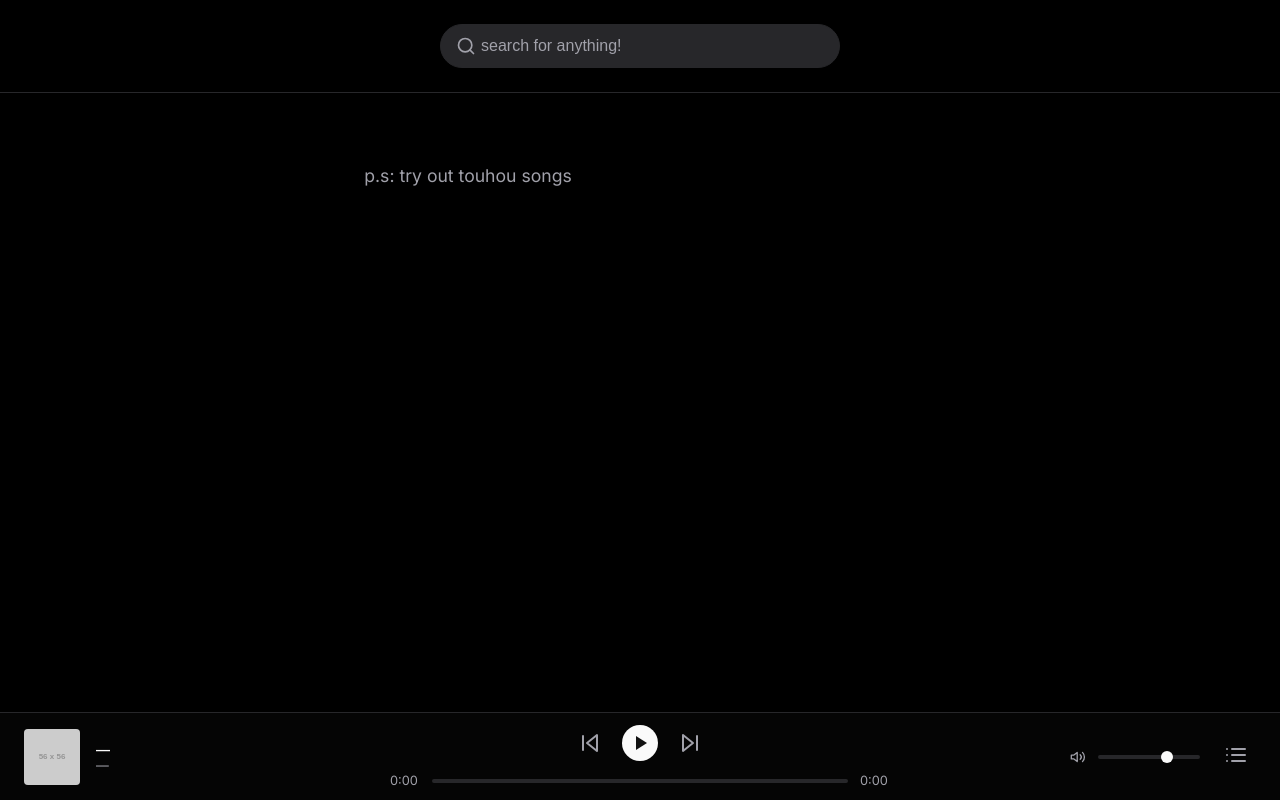
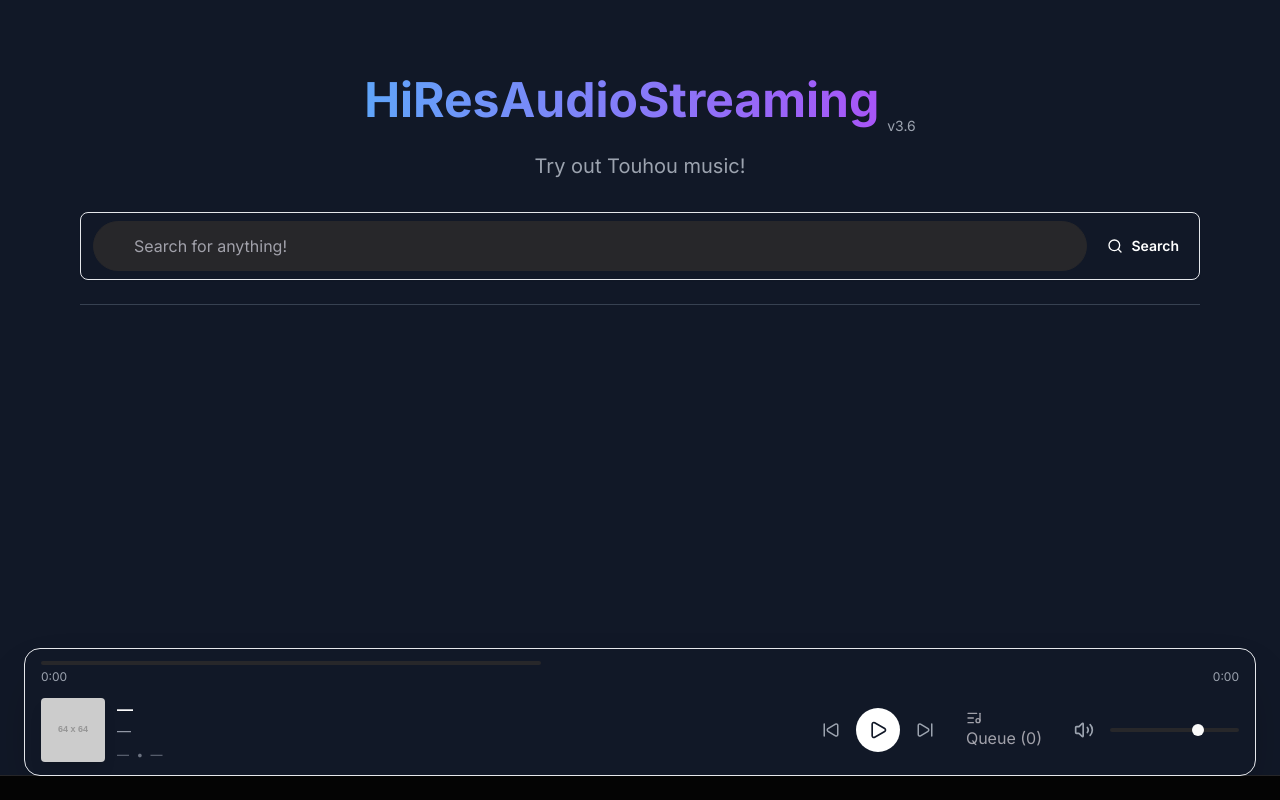
Before and after one commit to dzunggzz/HiResAudioStreaming-MindX, a plain HTML site: page working2/index.html in a window 1280 px wide. Drawn offline with nearby package versions, Linux system fonts and the light colour scheme; sample sign-in values are in the browser's storage; placeholder pictures from the web are drawn by us.

Commit message:
reworked UI, thanks to uimaxbai

```diff
--- a/working2/index.html
+++ b/working2/index.html
@@ -4,126 +4,186 @@
     <meta charset="UTF-8" />
     <meta name="viewport" content="width=device-width, initial-scale=1.0" />
     <title>tidal clone lol</title>
+    <script src="https://cdn.tailwindcss.com"></script>
+    <script src="https://unpkg.com/lucide@latest/dist/umd/lucide.js"></script>
     <link rel="stylesheet" href="./style.css" />
     <link rel="icon" type="image/x-icon" href="./favicon.ico">
-    <script src="https://cdn.jsdelivr.net/npm/sortablejs@latest/Sortable.min.js"></script>
   </head>
-  <body>
-    <header>
-      <form class="search-bar" id="search-form">
-        <svg xmlns="http://www.w3.org/2000/svg" width="24" height="24" viewBox="0 0 24 24" fill="none" stroke="currentColor" stroke-width="2" stroke-linecap="round" stroke-linejoin="round">
-          <circle cx="11" cy="11" r="8"></circle>
-          <line x1="21" y1="21" x2="16.65" y2="16.65"></line>
-        </svg>
-        <input id="searchInput" type="search" placeholder="search for anything!" />
-      </form>
-    </header>
+  <body class="bg-gray-900 text-white min-h-screen">
+    <div class="container mx-auto px-4 py-8 max-w-6xl">
+      <div class="py-8 text-center">
+        <div class="mb-4 flex items-end justify-center gap-2">
+          <h2
+            class="bg-gradient-to-r from-blue-400 to-purple-500 bg-clip-text text-5x1 font-bold text-transparent"
+            style="font-size: 3rem"
+          >
+            HiResAudioStreaming
+          </h2>
+          <span class="text-sm text-gray-400">v3.6</span>
+        </div>
+        <p class="mx-auto max-w-2xl text-xl text-gray-400">
+          Try out Touhou music!
+        </p>
+      </div>
 
-    <main>
-      <div id="resultsContainer">
-        <div id="resultsGrid">
-          <p id="placeholder">p.s: try out touhou songs</p>
+      <div class="w-full">
+        <div class="mb-6">
+          <div
+            class="search-glass rounded-lg border shadow-sm transition-colors focus-within:border-blue-500 py-2 px-3 pr-2"
+          >
+            <div class="flex gap-2 flex-row sm:items-center sm:justify-between">
+              <div class="flex min-w-0 flex-1 items-center gap-2">
+                <input
+                  id="searchInput"
+                  type="text"
+                  placeholder="Search for anything!"
+                  class="w-full min-w-0 flex-1 border-none p-0 pl-1 bg-transparent text-white placeholder:text-gray-400 focus:outline-none ring-0"
+                />
+              </div>
+              <div class="flex gap-2 w-auto flex-row items-center">
+                <button
+                  id="searchBtn"
+                  class="search-button h-full flex items-center justify-center gap-2 rounded-md px-3 py-2 text-sm font-semibold text-white transition-colors"
+                >
+                  <i data-lucide="search" style="width: 16px; height: 16px"></i>
+                  <span class="hidden sm:inline">Search</span>
+                </button>
+              </div>
+            </div>
           </div>
         </div>
 
-      <aside id="queueContainer">
-        <h2>queue</h2>
-        <div id="queueList">
-          <p class="text-gray-500 text-center">queue is empty</p>
+        <div
+          class="mb-6 flex gap-2 overflow-x-auto scrollbar-hide border-b border-gray-700"
+        ></div>
+
+        <div id="resultsContainer">
+          <div id="resultsGrid">
+            <!-- <p id="placeholder">p.s: try out touhou songs</p> -->
           </div>
-      </aside>
-    </main>
-
-    <footer class="player">
-      <div class="player-content">
-        <div class="current-track">
-          <img id="albumArt" src="https://placehold.co/56x56" alt="album art" />
-          <div class="track-info">
-            <h4 id="songTitle" class="title">—</h4>
-            <p id="songArtist" class="artist">—</p>
+        </div>
       </div>
     </div>
 
-        <div class="player-controls">
-          <div class="player-buttons">
-            <button id="prevBtn" title="previous">
-              <svg
-                width="24"
-                height="24"
-                viewBox="0 0 24 24"
-                fill="none"
-                stroke="currentColor"
-                stroke-width="2"
-                stroke-linecap="round"
-                stroke-linejoin="round"
+    <footer class="player">
+      <div
+        class="audio-player-backdrop fixed inset-x-0 bottom-0 z-50 px-4 pt-16 pb-5 sm:px-6 sm:pt-16 sm:pb-6"
       >
-                <polygon points="19 20 9 12 19 4 19 20"></polygon>
-                <line x1="5" y1="19" x2="5" y2="5"></line>
-              </svg>
-            </button>
-            <button id="playBtn" title="play/pause">
-              <svg
-                class="play-icon"
-                width="24"
-                height="24"
-                viewBox="0 0 24 24"
-                fill="currentColor"
+        <div class="relative mx-auto w-full max-w-screen-2xl">
+          <div
+            class="audio-player-glass overflow-hidden rounded-2xl border shadow-2xl"
           >
-                <path d="M8 5v14l11-7z"></path>
-              </svg>
-              <svg
-                class="pause-icon"
-                style="display: none"
-                width="24"
-                height="24"
-                viewBox="0 0 24 24"
-                fill="currentColor"
-              >
-                <path d="M6 19h4V5H6v14zm8-14v14h4V5h-4z"></path>
-              </svg>
-            </button>
-            <button id="nextBtn" title="next">
-              <svg
-                width="24"
-                height="24"
-                viewBox="0 0 24 24"
-                fill="none"
-                stroke="currentColor"
-                stroke-width="2"
-                stroke-linecap="round"
-                stroke-linejoin="round"
-              >
-                <polygon points="5 4 15 12 5 20 5 4"></polygon>
-                <line x1="19" y1="5" x2="19" y2="19"></line>
-              </svg>
-            </button>
-          </div>
+            <div class="relative px-4 py-3">
+              <div class="mb-3">
                 <div class="progress-section">
-            <span id="currentTime">0:00</span>
                   <div id="progressContainer">
                     <div id="progressBar"></div>
                   </div>
+                </div>
+                <div class="mt-1 flex justify-between text-xs text-gray-400">
+                  <span id="currentTime">0:00</span>
                   <span id="duration">0:00</span>
                 </div>
               </div>
 
-        <div class="secondary-controls">
-          <div class="volume-control">
-            <svg
-              width="20"
-              height="20"
-              viewBox="0 0 24 24"
-              fill="none"
-              stroke="currentColor"
-              stroke-width="2"
-              stroke-linecap="round"
-              stroke-linejoin="round"
+              <div
+                class="flex flex-col gap-4 sm:flex-row sm:items-center sm:justify-between"
               >
-              <polygon points="11 5 6 9 2 9 2 15 6 15 11 19 11 5"></polygon>
-              <path
-                d="M19.07 4.93a10 10 0 0 1 0 14.14M15.54 8.46a5 5 0 0 1 0 7.07"
-              ></path>
-            </svg>
+                <div class="flex min-w-0 items-center gap-3 sm:flex-1">
+                  <img
+                    id="albumArt"
+                    src="https://placehold.co/64x64"
+                    alt="album art"
+                    class="h-[64px] w-[64px] rounded object-cover shadow-lg"
+                  />
+                  <div class="min-w-0 flex-1">
+                    <h3
+                      class="truncate font-semibold text-white"
+                      id="songTitle"
+                    >
+                      —
+                    </h3>
+                    <a
+                      class="truncate text-sm text-gray-400 hover:text-blue-400 hover:underline inline-block"
+                      id="songArtist"
+                      >—</a
+                    >
+                    <p class="text-xs text-gray-500">
+                      <span id="albumTitle">—</span>
+                      <span class="mx-1" aria-hidden="true">•</span>
+                      <span id="qualityLabel">—</span>
+                    </p>
+                  </div>
+                </div>
+
+                <div
+                  class="flex flex-nowrap items-center justify-between gap-2 sm:gap-4"
+                >
+                  <div class="flex items-center justify-center gap-1 sm:gap-2">
+                    <button
+                      id="prevBtn"
+                      class="p-1.5 sm:p-2 text-gray-400 transition-colors hover:text-white disabled:opacity-50"
+                      title="previous"
+                    >
+                      <i
+                        data-lucide="skip-back"
+                        style="width: 18px; height: 18px"
+                      ></i>
+                    </button>
+                    <button
+                      id="playBtn"
+                      class="rounded-full bg-white p-2.5 sm:p-3 text-gray-900 transition-transform hover:scale-105"
+                      title="play/pause"
+                    >
+                      <i
+                        data-lucide="play"
+                        class="play-icon"
+                        style="width: 20px; height: 20px"
+                      ></i>
+                      <i
+                        data-lucide="pause"
+                        class="pause-icon"
+                        style="display: none; width: 20px; height: 20px"
+                      ></i>
+                    </button>
+                    <button
+                      id="nextBtn"
+                      class="p-1.5 sm:p-2 text-gray-400 transition-colors hover:text-white disabled:opacity-50"
+                      title="next"
+                    >
+                      <i
+                        data-lucide="skip-forward"
+                        style="width: 18px; height: 18px"
+                      ></i>
+                    </button>
+                  </div>
+
+                  <div class="flex items-center gap-1 sm:gap-2">
+                    <button
+                      id="queueBtn"
+                      class="player-toggle-button p-1.5 sm:p-2"
+                      title="queue"
+                    >
+                      <i
+                        data-lucide="list-music"
+                        style="width: 16px; height: 16px"
+                      ></i>
+                      <span class="hidden sm:inline"
+                        >Queue (<span id="queueCount">0</span>)</span
+                      >
+                    </button>
+                  </div>
+
+                  <div class="hidden sm:flex items-center gap-2">
+                    <button
+                      class="p-2 text-gray-400 transition-colors hover:text-white"
+                      title="volume"
+                    >
+                      <i
+                        data-lucide="volume-2"
+                        style="width: 20px; height: 20px"
+                      ></i>
+                    </button>
                     <input
                       id="volumeSlider"
                       type="range"
@@ -131,27 +191,70 @@
                       max="1"
                       step="0.01"
                       value="0.7"
+                      class="h-1 w-24 cursor-pointer appearance-none rounded-lg bg-gray-700 accent-white"
                     />
                   </div>
-          <button id="queueBtn" title="queue">
-            <svg
-              width="24"
-              height="24"
-              viewBox="0 0 24 24"
-              fill="none"
-              stroke="currentColor"
-              stroke-width="2"
-              stroke-linecap="round"
-              stroke-linejoin="round"
+                </div>
+              </div>
+
+              <div
+                id="queuePanel"
+                class="queue-panel mt-4 space-y-3 rounded-2xl border p-4 text-sm shadow-inner"
+                style="display: none"
               >
-              <line x1="8" y1="6" x2="21" y2="6"></line>
-              <line x1="8" y1="12" x2="21" y2="12"></line>
-              <line x1="8" y1="18" x2="21" y2="18"></line>
-              <line x1="3" y1="6" x2="3.01" y2="6"></line>
-              <line x1="3" y1="12" x2="3.01" y2="12"></line>
-              <line x1="3" y1="18" x2="3.01" y2="18"></line>
-            </svg>
+                <div class="flex items-center justify-between gap-2">
+                  <div class="flex items-center gap-2 text-gray-300">
+                    <i
+                      data-lucide="list-music"
+                      style="width: 18px; height: 18px"
+                    ></i>
+                    <span class="font-medium">Playback Queue</span>
+                    <span
+                      class="rounded-full bg-gray-800 px-2 py-0.5 text-xs text-gray-400"
+                      id="queueLength"
+                      >0</span
+                    >
+                  </div>
+                  <div class="flex items-center gap-2">
+                    <button
+                      class="flex items-center gap-1 rounded-full border border-transparent px-3 py-1 text-xs tracking-wide text-gray-400 uppercase transition-colors hover:border-blue-500 hover:text-blue-200"
+                      title="shuffle"
+                    >
+                      <i
+                        data-lucide="shuffle"
+                        style="width: 14px; height: 14px"
+                      ></i>
+                      Shuffle
                     </button>
+                    <button
+                      class="flex items-center gap-1 rounded-full border border-transparent px-3 py-1 text-xs tracking-wide text-gray-400 uppercase transition-colors hover:border-red-500 hover:text-red-400"
+                      title="clear"
+                    >
+                      <i
+                        data-lucide="trash-2"
+                        style="width: 14px; height: 14px"
+                      ></i>
+                      Clear
+                    </button>
+                    <button
+                      id="closeQueueBtn"
+                      class="rounded-full p-1 text-gray-400 transition-colors hover:text-white"
+                      title="close"
+                    >
+                      <i data-lucide="x" style="width: 16px; height: 16px"></i>
+                    </button>
+                  </div>
+                </div>
+                <div id="queueListContainer">
+                  <p
+                    class="rounded-lg border border-dashed border-gray-700 bg-gray-900/70 px-3 py-8 text-center text-gray-400"
+                  >
+                    Queue is empty
+                  </p>
+                </div>
+              </div>
+            </div>
+          </div>
         </div>
       </div>
     </footer>
@@ -159,11 +262,15 @@
     <audio id="audio"></audio>
 
     <script>
-      const currentUser = localStorage.getItem('currentUser');
+      const currentUser = localStorage.getItem("currentUser");
       if (!currentUser) {
-        window.location.href = 'login.html';
+        window.location.href = "login.html";
       }
+      document.addEventListener("DOMContentLoaded", function () {
+        lucide.createIcons();
+      });
     </script>
+    <script src="https://cdn.jsdelivr.net/npm/sortablejs@latest/Sortable.min.js"></script>
     <script src="./API.js"></script>
   </body>
 </html>
```
Lines whose indentation alone changed are shown as unchanged.
